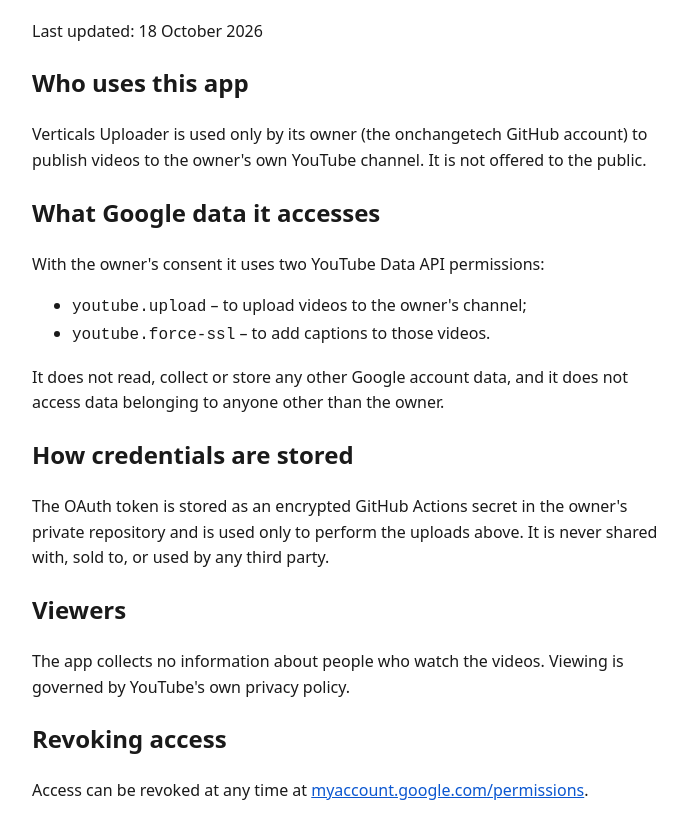
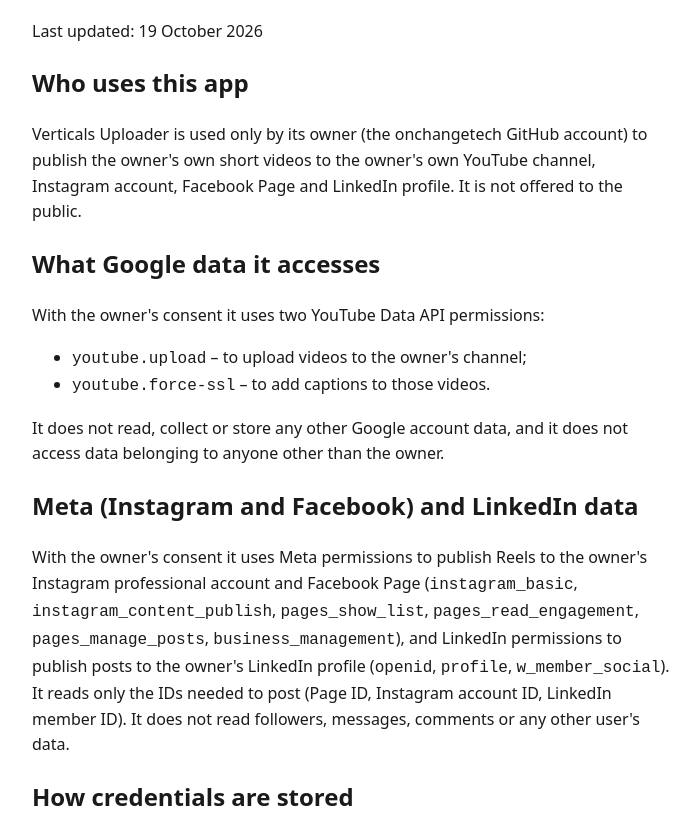
Before and after one commit to onchangetech/onchangetech.github.io, a plain HTML site: page privacy.html in a window 1280 px wide. Shown: the part 102-923 px from the top of the page, without its empty margins (288-987 px from the left). Drawn offline with Linux system fonts and the light colour scheme.

Commit message:
Privacy policy: cover Instagram, Facebook and LinkedIn posting

```diff
--- a/privacy.html
+++ b/privacy.html
@@ -11,11 +11,12 @@
 </head>
 <body>
 <h1>Privacy Policy &ndash; Verticals Uploader</h1>
-<p>Last updated: 18 October 2026</p>
+<p>Last updated: 19 October 2026</p>
 
 <h2>Who uses this app</h2>
 <p>Verticals Uploader is used only by its owner (the onchangetech GitHub
-account) to publish videos to the owner's own YouTube channel. It is not
+account) to publish the owner's own short videos to the owner's own YouTube
+channel, Instagram account, Facebook Page and LinkedIn profile. It is not
 offered to the public.</p>
 
 <h2>What Google data it accesses</h2>
@@ -27,9 +28,20 @@ offered to the public.</p>
 <p>It does not read, collect or store any other Google account data, and it
 does not access data belonging to anyone other than the owner.</p>
 
+<h2>Meta (Instagram and Facebook) and LinkedIn data</h2>
+<p>With the owner's consent it uses Meta permissions to publish Reels to the
+owner's Instagram professional account and Facebook Page
+(<code>instagram_basic</code>, <code>instagram_content_publish</code>,
+<code>pages_show_list</code>, <code>pages_read_engagement</code>,
+<code>pages_manage_posts</code>, <code>business_management</code>), and LinkedIn
+permissions to publish posts to the owner's LinkedIn profile
+(<code>openid</code>, <code>profile</code>, <code>w_member_social</code>). It reads only
+the IDs needed to post (Page ID, Instagram account ID, LinkedIn member ID). It
+does not read followers, messages, comments or any other user's data.</p>
+
 <h2>How credentials are stored</h2>
-<p>The OAuth token is stored as an encrypted GitHub Actions secret in the
-owner's private repository and is used only to perform the uploads above.
+<p>The access tokens are stored as encrypted GitHub Actions secrets in the
+owner's private repository and are used only to perform the uploads above.
 It is never shared with, sold to, or used by any third party.</p>
 
 <h2>Viewers</h2>
@@ -38,7 +50,13 @@ Viewing is governed by YouTube's own privacy policy.</p>
 
 <h2>Revoking access</h2>
 <p>Access can be revoked at any time at
-<a href="https://myaccount.google.com/permissions">myaccount.google.com/permissions</a>.</p>
+<a href="https://myaccount.google.com/permissions">myaccount.google.com/permissions</a> (Google),
+Facebook Settings &rarr; Business integrations (Meta), and
+<a href="https://www.linkedin.com/psettings/permitted-services">LinkedIn permitted services</a>.</p>
+
+<h2>Data deletion</h2>
+<p>The app keeps no personal data of its own. To delete what it holds, the owner
+revokes access as above and deletes the GitHub secrets.</p>
 
 <h2>Use of Google API data</h2>
 <p>Verticals Uploader's use of information received from Google APIs adheres to the
```
